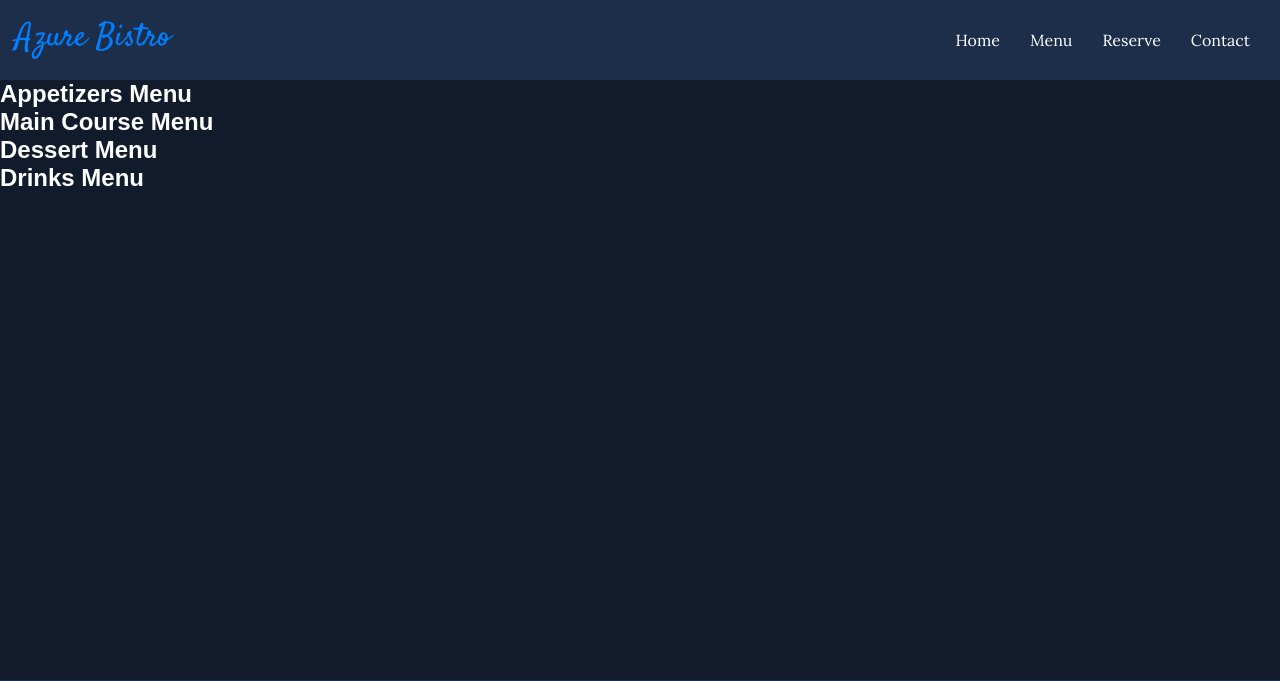
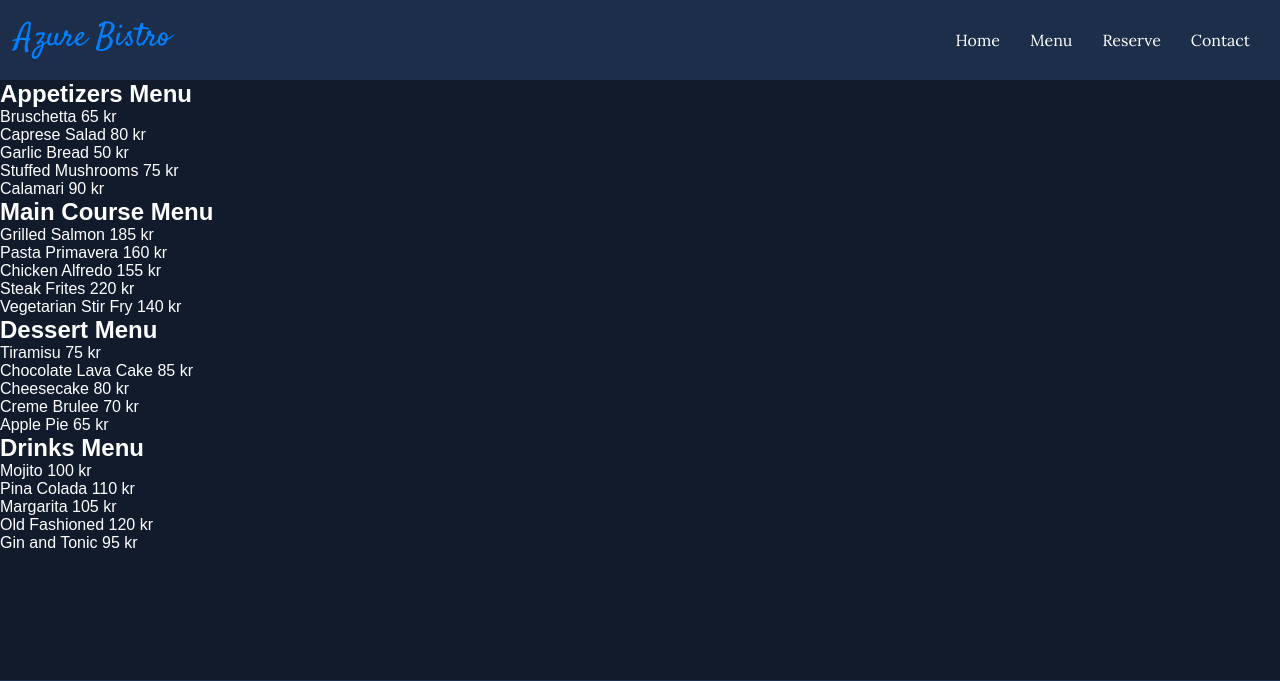
Before and after one commit to Julius-88/azure-bistro-v1, a Django app: page /menu/ in a window 1280 px wide. Shown: the top 681 px of the page. Run offline with Django 3.2, Linux system fonts and the light colour scheme; some libraries are stand-ins or nearby versions.

Commit message:
Add menu items in menu page

```diff
--- a/core/templates/menu.html
+++ b/core/templates/menu.html
@@ -35,18 +35,106 @@
     </nav>
     <section id="appetizers">
         <h1>Appetizers Menu</h1>
+        <ul class="menu-list">
+            <li>
+                <span class="dish-name">Bruschetta</span>
+                <span class="dish-price">65 kr</span>
+            </li>
+            <li>
+                <span class="dish-name">Caprese Salad</span>
+                <span class="dish-price">80 kr</span>
+            </li>
+            <li>
+                <span class="dish-name">Garlic Bread</span>
+                <span class="dish-price">50 kr</span>
+            </li>
+            <li>
+                <span class="dish-name">Stuffed Mushrooms</span>
+                <span class="dish-price">75 kr</span>
+            </li>
+            <li>
+                <span class="dish-name">Calamari</span>
+                <span class="dish-price">90 kr</span>
+            </li>
+        </ul>
     </section>
 
     <section id="main-courses">
         <h1>Main Course Menu</h1>
+        <ul class="menu-list">
+            <li>
+                <span class="dish-name">Grilled Salmon</span>
+                <span class="dish-price">185 kr</span>
+            </li>
+            <li>
+                <span class="dish-name">Pasta Primavera</span>
+                <span class="dish-price">160 kr</span>
+            </li>
+            <li>
+                <span class="dish-name">Chicken Alfredo</span>
+                <span class="dish-price">155 kr</span>
+            </li>
+            <li>
+                <span class="dish-name">Steak Frites</span>
+                <span class="dish-price">220 kr</span>
+            </li>
+            <li>
+                <span class="dish-name">Vegetarian Stir Fry</span>
+                <span class="dish-price">140 kr</span>
+            </li>
+        </ul>
     </section>
 
     <section id="desserts">
         <h1>Dessert Menu</h1>
+        <ul class="menu-list">
+            <li>
+                <span class="dish-name">Tiramisu</span>
+                <span class="dish-price">75 kr</span>
+            </li>
+            <li>
+                <span class="dish-name">Chocolate Lava Cake</span>
+                <span class="dish-price">85 kr</span>
+            </li>
+            <li>
+                <span class="dish-name">Cheesecake</span>
+                <span class="dish-price">80 kr</span>
+            </li>
+            <li>
+                <span class="dish-name">Creme Brulee</span>
+                <span class="dish-price">70 kr</span>
+            </li>
+            <li>
+                <span class="dish-name">Apple Pie</span>
+                <span class="dish-price">65 kr</span>
+            </li>
+        </ul>
     </section>
 
     <section id="drinks">
         <h1>Drinks Menu</h1>
+        <ul class="menu-list">
+            <li>
+                <span class="dish-name">Mojito</span>
+                <span class="dish-price">100 kr</span>
+            </li>
+            <li>
+                <span class="dish-name">Pina Colada</span>
+                <span class="dish-price">110 kr</span>
+            </li>
+            <li>
+                <span class="dish-name">Margarita</span>
+                <span class="dish-price">105 kr</span>
+            </li>
+            <li>
+                <span class="dish-name">Old Fashioned</span>
+                <span class="dish-price">120 kr</span>
+            </li>
+            <li>
+                <span class="dish-name">Gin and Tonic</span>
+                <span class="dish-price">95 kr</span>
+            </li>
+        </ul>
     </section>
     <footer>
         <section id="map"></section>
```
